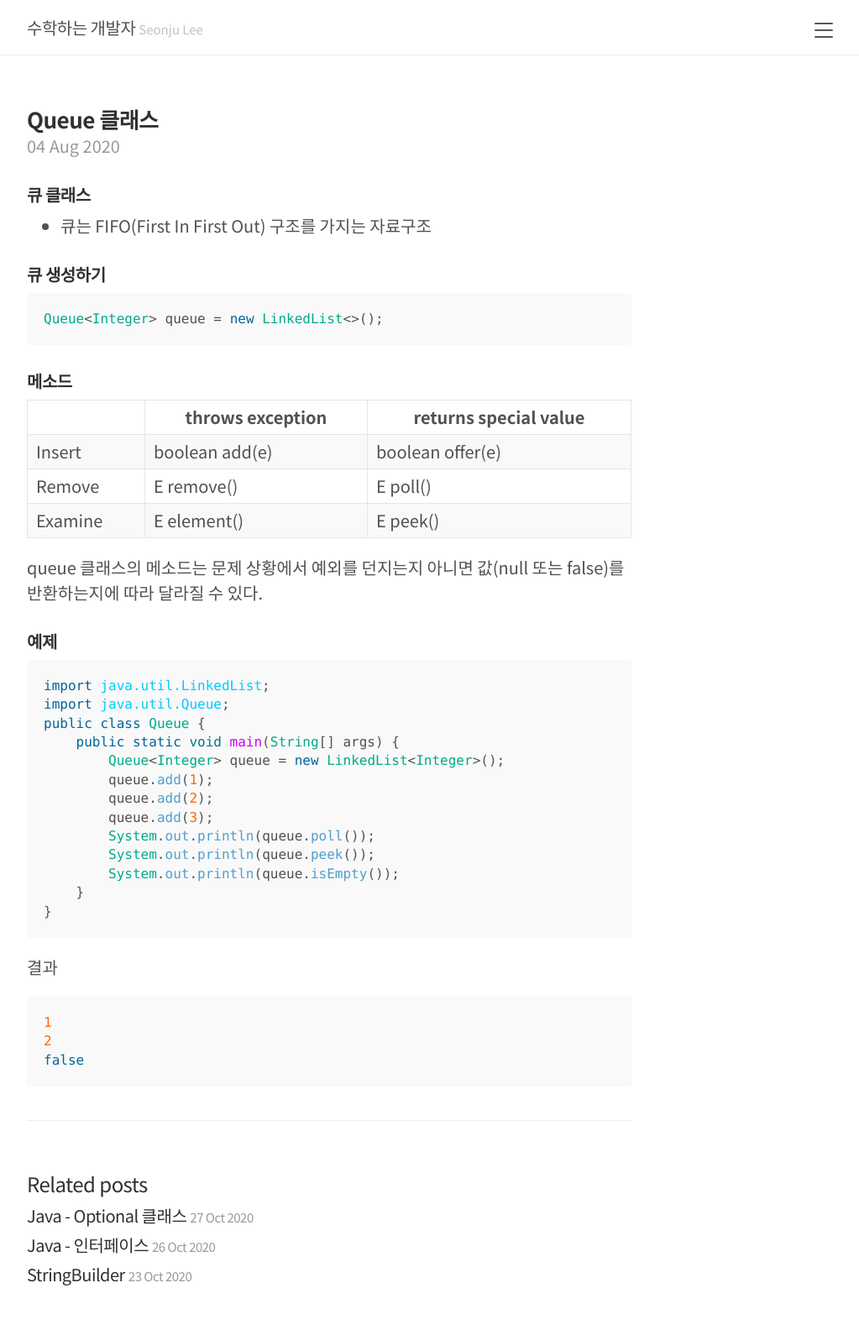
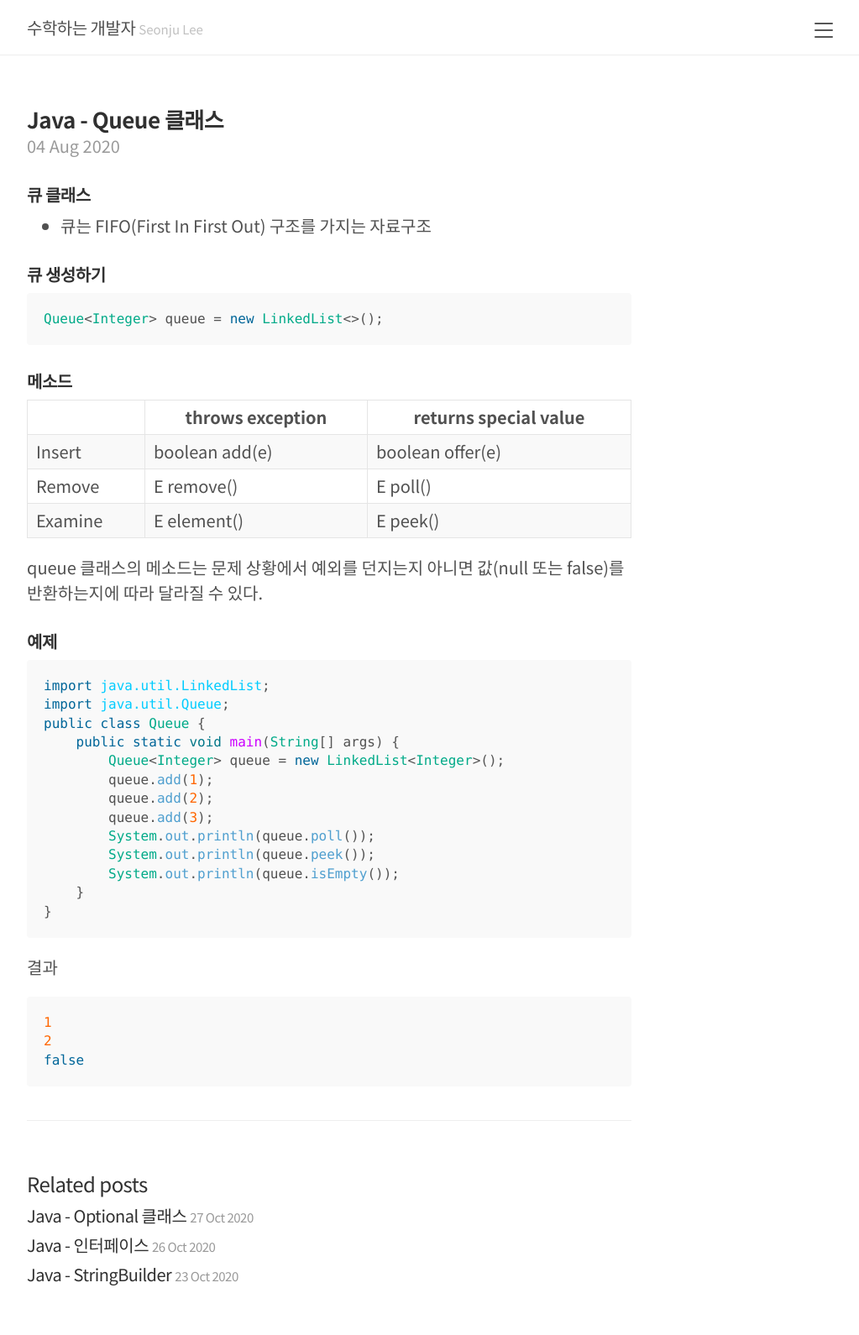
Before and after one commit to seonjuleee/seonjuleee.github.io, a Jekyll site: the page built from _posts/2020-08-04-java-queue-class.md, in a window 1280 px wide. Shown: the whole page at 84% size, without its empty margins (248-1271 px from the left). Built offline with Jekyll 4.4.1, drawn with Linux system fonts in a browser that asks for light colours.

Commit message:
modify post title

```diff
--- a/_posts/2020-08-04-java-queue-class.md
+++ b/_posts/2020-08-04-java-queue-class.md
@@ -1,6 +1,6 @@
 ---
 layout: post
-title: "Queue 클래스"
+title: "Java - Queue 클래스"
 categories: [Java]
 ---
 
--- a/_posts/2020-10-23-java-stringbuilder.md
+++ b/_posts/2020-10-23-java-stringbuilder.md
@@ -1,6 +1,6 @@
 ---
 layout: post
-title: "StringBuilder"
+title: "Java - StringBuilder"
 categories: [Java]
 ---
 
```
Also changed, not shown: _posts/2020-07-23-java-stack-class.md (+1 -1 lines), _posts/2020-08-04-java-deque-class.md (+1 -1 lines).
